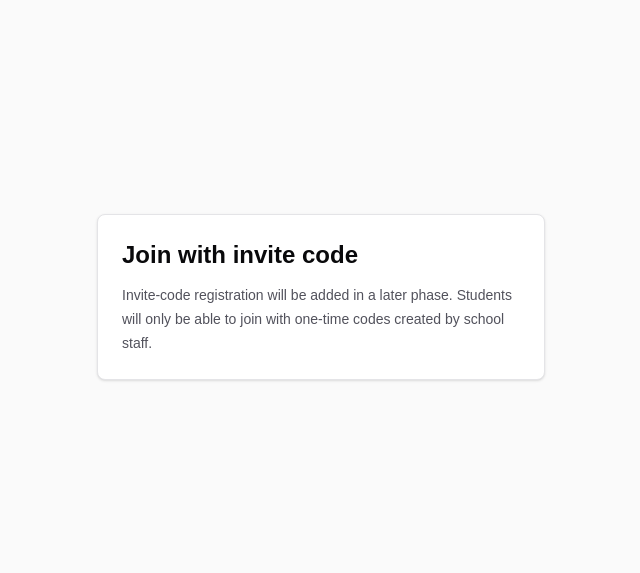
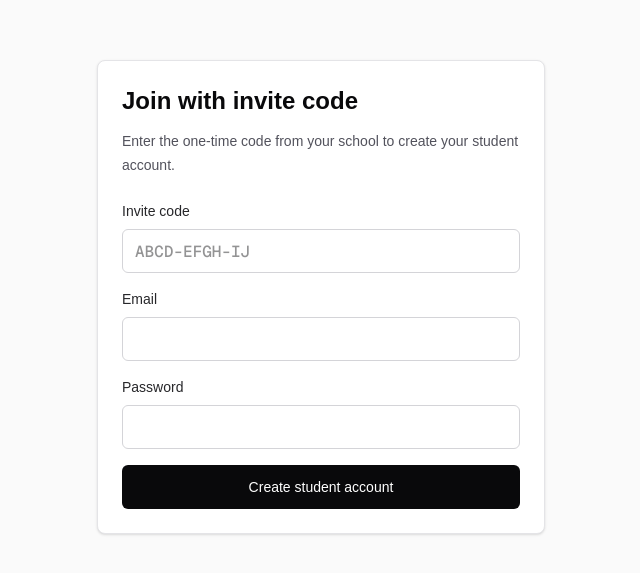
Before and after one commit to khasochirb/school-activity-hub, a Next.js app: page /join in a window 1280 px wide. Shown: the part 103-676 px from the top of the page, without its empty margins (319-959 px from the left). Built offline with nearby package versions, Linux system fonts and the light colour scheme.

Commit message:
Add invite code redemption

```diff
--- /dev/null
+++ b/src/app/join/actions.ts
@@ -0,0 +1,255 @@
+"use server";
+
+import { createHash } from "node:crypto";
+import { redirect } from "next/navigation";
+import { createAdminClient } from "@/lib/supabase/admin";
+import { createClient } from "@/lib/supabase/server";
+
+type InviteRecord = {
+  id: string;
+  school_id: string;
+  student_roster_id: string | null;
+  status: string;
+  use_count: number;
+  expires_at: string;
+  redeemed_at: string | null;
+};
+
+type RosterStudent = {
+  id: string;
+  school_id: string;
+  first_name: string;
+  last_name: string;
+  status: string;
+  profile_id: string | null;
+};
+
+export type JoinState = {
+  message: string;
+  success: boolean;
+};
+
+export async function redeemInviteCode(
+  _state: JoinState,
+  formData: FormData,
+): Promise<JoinState> {
+  const rawCode = String(formData.get("invite_code") ?? "");
+  const email = String(formData.get("email") ?? "").trim().toLowerCase();
+  const password = String(formData.get("password") ?? "");
+  const normalizedCode = normalizeInviteCode(rawCode);
+
+  if (!normalizedCode) {
+    return { message: "Enter your invite code.", success: false };
+  }
+
+  if (!email || !email.includes("@")) {
+    return { message: "Enter a valid email address.", success: false };
+  }
+
+  if (password.length < 8) {
+    return {
+      message: "Password must be at least 8 characters.",
+      success: false,
+    };
+  }
+
+  const admin = createAdminClient();
+  const now = new Date().toISOString();
+  const { data: invite } = await admin
+    .from("invite_codes")
+    .select("id, school_id, student_roster_id, status, use_count, expires_at, redeemed_at")
+    .eq("code_hash", hashInviteCode(normalizedCode))
+    .maybeSingle<InviteRecord>();
+
+  const inviteError = validateInvite(invite, now);
+
+  if (inviteError || !invite) {
+    return {
+      message: inviteError ?? "Invite code was not found.",
+      success: false,
+    };
+  }
+
+  const { data: student } = await admin
+    .from("student_rosters")
+    .select("id, school_id, first_name, last_name, status, profile_id")
+    .eq("id", invite.student_roster_id)
+    .eq("school_id", invite.school_id)
+    .eq("status", "active")
+    .maybeSingle<RosterStudent>();
+
+  if (!student) {
+    return {
+      message: "This invite is not linked to an active student.",
+      success: false,
+    };
+  }
+
+  if (student.profile_id) {
+    return {
+      message: "This student already has an account.",
+      success: false,
+    };
+  }
+
+  const { data: createdUser, error: createUserError } =
+    await admin.auth.admin.createUser({
+      email,
+      password,
+      email_confirm: true,
+      user_metadata: {
+        full_name: fullNameForStudent(student),
+      },
+    });
+
+  if (createUserError || !createdUser.user) {
+    return {
+      message:
+        createUserError?.message ??
+        "Account could not be created. Try a different email address.",
+      success: false,
+    };
+  }
+
+  const userId = createdUser.user.id;
+
+  const { error: profileError } = await admin.from("profiles").upsert(
+    {
+      id: userId,
+      school_id: invite.school_id,
+      role: "student",
+      status: "active",
+      username: null,
+      full_name: fullNameForStudent(student),
+    },
+    { onConflict: "id" },
+  );
+
+  if (profileError) {
+    await cleanupCreatedStudentAccount(userId);
+    return {
+      message: `Account was not finished: ${profileError.message}`,
+      success: false,
+    };
+  }
+
+  const { data: linkedStudent, error: linkError } = await admin
+    .from("student_rosters")
+    .update({ profile_id: userId })
+    .eq("id", student.id)
+    .eq("school_id", invite.school_id)
+    .eq("status", "active")
+    .is("profile_id", null)
+    .select("id")
+    .maybeSingle<{ id: string }>();
+
+  if (linkError || !linkedStudent) {
+    await cleanupCreatedStudentAccount(userId);
+    return {
+      message:
+        linkError?.message ??
+        "This roster student was claimed before your signup finished.",
+      success: false,
+    };
+  }
+
+  const redeemedAt = new Date().toISOString();
+  const { data: redeemedInvite, error: redeemError } = await admin
+    .from("invite_codes")
+    .update({
+      status: "redeemed",
+      use_count: 1,
+      redeemed_at: redeemedAt,
+      redeemed_by_profile_id: userId,
+    })
+    .eq("id", invite.id)
+    .eq("school_id", invite.school_id)
+    .eq("status", "active")
+    .eq("use_count", 0)
+    .is("redeemed_at", null)
+    .gt("expires_at", redeemedAt)
+    .select("id")
+    .maybeSingle<{ id: string }>();
+
+  if (redeemError || !redeemedInvite) {
+    await cleanupCreatedStudentAccount(userId);
+    return {
+      message:
+        redeemError?.message ??
+        "This invite code was used before your signup finished.",
+      success: false,
+    };
+  }
+
+  const supabase = await createClient();
+  const { error: signInError } = await supabase.auth.signInWithPassword({
+    email,
+    password,
+  });
+
+  if (signInError) {
+    return {
+      message: "Account created. Please go to login and sign in.",
+      success: true,
+    };
+  }
+
+  redirect("/dashboard");
+}
+
+function validateInvite(invite: InviteRecord | null, now: string) {
+  if (!invite) {
+    return "Invite code was not found.";
+  }
+
+  if (invite.status !== "active" || invite.use_count !== 0 || invite.redeemed_at) {
+    return "Invite code has already been used or is no longer active.";
+  }
+
+  if (new Date(invite.expires_at).getTime() <= new Date(now).getTime()) {
+    return "Invite code has expired.";
+  }
+
+  if (!invite.student_roster_id) {
+    return "Invite code is not linked to a rostered student.";
+  }
+
+  return null;
+}
+
+function normalizeInviteCode(code: string) {
+  const compact = code.toUpperCase().replace(/[^A-Z0-9]/g, "");
+
+  if (!compact) {
+    return "";
+  }
+
+  if (compact.length <= 4) {
+    return compact;
+  }
+
+  if (compact.length <= 8) {
+    return `${compact.slice(0, 4)}-${compact.slice(4)}`;
+  }
+
+  return `${compact.slice(0, 4)}-${compact.slice(4, 8)}-${compact.slice(8)}`;
+}
+
+function hashInviteCode(code: string) {
+  return createHash("sha256").update(code.trim().toUpperCase()).digest("hex");
+}
+
+function fullNameForStudent(student: RosterStudent) {
+  return `${student.first_name} ${student.last_name}`.trim();
+}
+
+async function cleanupCreatedStudentAccount(userId: string) {
+  const admin = createAdminClient();
+
+  await admin
+    .from("student_rosters")
+    .update({ profile_id: null })
+    .eq("profile_id", userId);
+  await admin.from("profiles").delete().eq("id", userId);
+  await admin.auth.admin.deleteUser(userId);
+}
--- /dev/null
+++ b/src/app/join/join-form.tsx
@@ -0,0 +1,72 @@
+"use client";
+
+import { useActionState } from "react";
+import { useFormStatus } from "react-dom";
+import { redeemInviteCode, type JoinState } from "./actions";
+
+const initialState: JoinState = {
+  message: "",
+  success: false,
+};
+
+export function JoinForm() {
+  const [state, formAction] = useActionState(redeemInviteCode, initialState);
+
+  return (
+    <form action={formAction} className="mt-6 flex flex-col gap-4">
+      <label className="flex flex-col gap-2 text-sm font-medium text-zinc-800">
+        Invite code
+        <input
+          className="h-11 rounded-md border border-zinc-300 px-3 font-mono text-base uppercase outline-none transition focus:border-zinc-900"
+          name="invite_code"
+          placeholder="ABCD-EFGH-IJ"
+          required
+        />
+      </label>
+      <label className="flex flex-col gap-2 text-sm font-medium text-zinc-800">
+        Email
+        <input
+          className="h-11 rounded-md border border-zinc-300 px-3 text-base outline-none transition focus:border-zinc-900"
+          name="email"
+          type="email"
+          autoComplete="email"
+          required
+        />
+      </label>
+      <label className="flex flex-col gap-2 text-sm font-medium text-zinc-800">
+        Password
+        <input
+          className="h-11 rounded-md border border-zinc-300 px-3 text-base outline-none transition focus:border-zinc-900"
+          name="password"
+          type="password"
+          autoComplete="new-password"
+          minLength={8}
+          required
+        />
+      </label>
+      {state.message ? (
+        <p
+          className={state.success ? "text-sm text-emerald-700" : "text-sm text-red-600"}
+          role="status"
+        >
+          {state.message}
+        </p>
+      ) : null}
+      <SubmitButton />
+    </form>
+  );
+}
+
+function SubmitButton() {
+  const { pending } = useFormStatus();
+
+  return (
+    <button
+      className="h-11 rounded-md bg-zinc-950 px-4 text-sm font-medium text-white transition hover:bg-zinc-800 disabled:cursor-not-allowed disabled:bg-zinc-400"
+      disabled={pending}
+      type="submit"
+    >
+      {pending ? "Creating account..." : "Create student account"}
+    </button>
+  );
+}
--- a/src/app/join/page.tsx
+++ b/src/app/join/page.tsx
@@ -1,12 +1,15 @@
+import { JoinForm } from "./join-form";
+
 export default function JoinPage() {
   return (
     <main className="flex min-h-screen items-center justify-center bg-zinc-50 px-6">
       <div className="w-full max-w-md rounded-lg border border-zinc-200 bg-white p-6 shadow-sm">
         <h1 className="text-2xl font-semibold text-zinc-950">Join with invite code</h1>
         <p className="mt-3 text-sm leading-6 text-zinc-600">
-          Invite-code registration will be added in a later phase. Students will
-          only be able to join with one-time codes created by school staff.
+          Enter the one-time code from your school to create your student
+          account.
         </p>
+        <JoinForm />
       </div>
     </main>
   );
```
